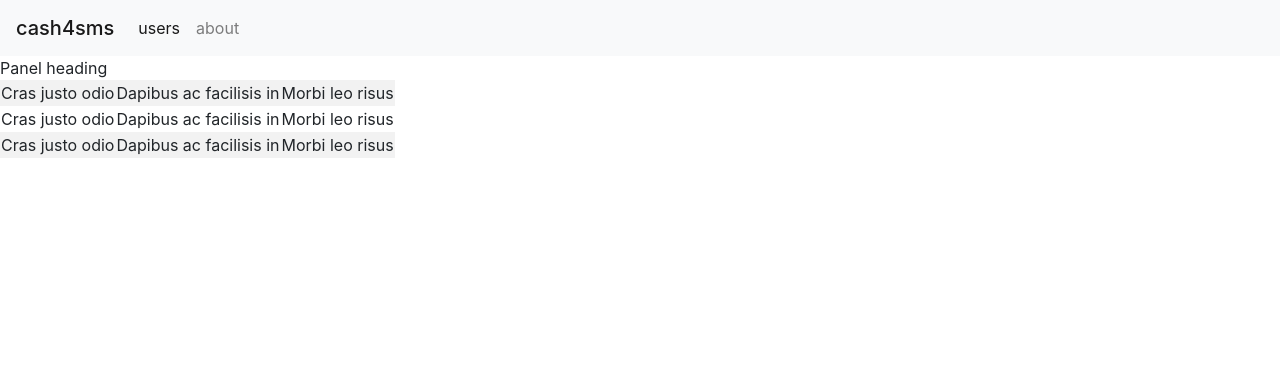
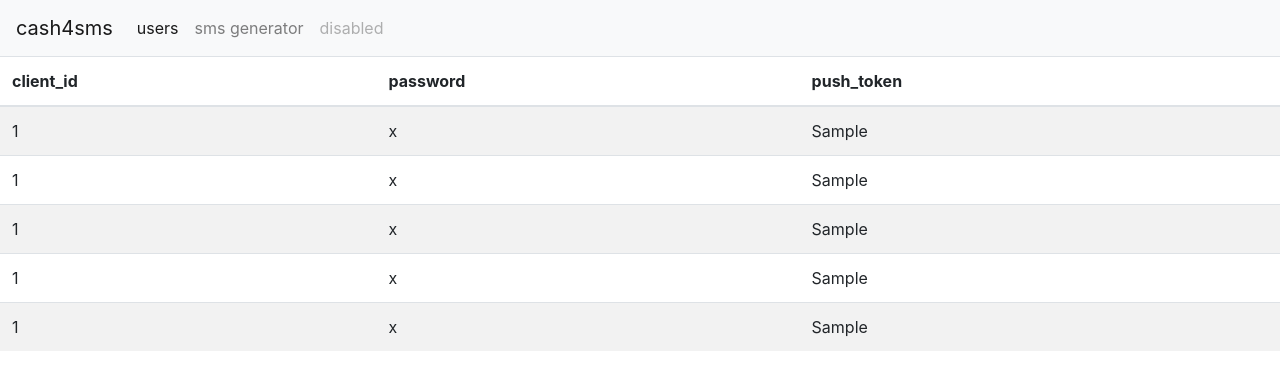
Before and after one commit to cash4sms/api-cash4sms, a Flask app: template templates/users.html in a window 1280 px wide. Shown: the top 390 px of the page. Run offline with Flask 2, Linux system fonts and the light colour scheme; the template is opened without the code that fills it: most values are stand-ins (such as "Sample title", 1, 10 or a date in 2020); some libraries are stand-ins or nearby versions.

Commit message:
[feature] add table with users

```diff
--- a/application.py
+++ b/application.py
@@ -312,6 +312,12 @@ url_notifications = '/notifications/<option>'
 @app.route(url_notifications, methods=['POST'])
 def request_url_notifications(option):
 
+    client_id = request.get_json()['client_id']
+
+    if option == 'subscribe':
+        push_token = request.get_json()['push_token']
+        DB().save('cash4sms_users', ['client_id', 'push_token'], [str(client_id), str(push_token)], str(client_id))
+
     success = jsonify(
         msg = f'Success in {request.path}'
     )
@@ -389,7 +395,11 @@ def request_url_msg():
 @app.route('/')
 @app.route('/users.html')
 def users():
-    return render_template('users.html')
+
+    keys = ['client_id', 'password', 'push_token']
+    objs = DB().execute_dic('cash4sms_users', keys)
+
+    return render_template('users.html', objs=objs)
 
 @app.route('/about.html')
 def about():
--- a/templates/includes/_navbar.html
+++ b/templates/includes/_navbar.html
@@ -1,9 +1,10 @@
 <nav class="navbar navbar-expand-lg navbar-light bg-light">
-        <span class="navbar-brand mb-0 h1">cash4sms</span>
-    <div class="collapse navbar-collapse" id="navbarNavAltMarkup">
-      <div class="navbar-nav">
-        <a class="nav-item nav-link active" href="/users.html">users<span class="sr-only">(current)</span></a>
-        <a class="nav-item nav-link" href="/about.html">about</a>
-      </div>
+  <a class="navbar-brand" href="#">cash4sms</a>
+  <div class="collapse navbar-collapse" id="navbarNavAltMarkup">
+    <div class="navbar-nav">
+      <a class="nav-item nav-link active" href="users.html">users<span class="sr-only">(current)</span></a>
+      <a class="nav-item nav-link" href="about.html">sms generator</a>
+      <a class="nav-item nav-link disabled" href="#" tabindex="-1" aria-disabled="true">disabled</a>
     </div>
-  </nav>
+  </div>
+</nav>
--- a/templates/layout.html
+++ b/templates/layout.html
@@ -1,15 +1,19 @@
 <!DOCTYPE html>
-<html>
+<html lang="en">
     <head>
         <meta charset="utf-8" />
-    <meta http-equiv="X-UA-Compatible" content="IE=edge">
+        <meta name="viewport" content="width=device-width, initial-scale=1, shrink-to-fit=no">
+
+        <link rel="stylesheet" href="https://stackpath.bootstrapcdn.com/bootstrap/4.2.1/css/bootstrap.min.css" integrity="sha384-GJzZqFGwb1QTTN6wy59ffF1BuGJpLSa9DkKMp0DgiMDm4iYMj70gZWKYbI706tWS" crossorigin="anonymous">
+
         <title>cash4sms</title>
-    <meta name="viewport" content="width=device-width, initial-scale=1">
-    <link rel="stylesheet" type="text/css" media="screen" href="https://stackpath.bootstrapcdn.com/bootstrap/4.2.1/css/bootstrap.min.css" />
-    <script src="https://stackpath.bootstrapcdn.com/bootstrap/4.2.1/js/bootstrap.min.js"></script>
     </head>
     <body>
         {% include 'includes/_navbar.html' %}
         {% block body %}{% endblock %}
+
+        <script src="https://code.jquery.com/jquery-3.3.1.slim.min.js" integrity="sha384-q8i/X+965DzO0rT7abK41JStQIAqVgRVzpbzo5smXKp4YfRvH+8abtTE1Pi6jizo" crossorigin="anonymous"></script>
+        <script src="https://cdnjs.cloudflare.com/ajax/libs/popper.js/1.14.6/umd/popper.min.js" integrity="sha384-wHAiFfRlMFy6i5SRaxvfOCifBUQy1xHdJ/yoi7FRNXMRBu5WHdZYu1hA6ZOblgut" crossorigin="anonymous"></script>
+        <script src="https://stackpath.bootstrapcdn.com/bootstrap/4.2.1/js/bootstrap.min.js" integrity="sha384-B0UglyR+jN6CkvvICOB2joaf5I4l3gm9GU6Hc1og6Ls7i6U/mkkaduKaBhlAXv9k" crossorigin="anonymous"></script>
     </body>
 </html>
--- a/templates/users.html
+++ b/templates/users.html
@@ -1,24 +1,42 @@
 {% extends 'layout.html' %}
 
 {% block body %}
-    <div class="panel panel-default">
-        <div class="panel-heading">Panel heading</div>
-        <table class="table-striped">
+    <div class="table-responsive">
+        <table class="table table-striped">
+            <thead>
                 <tr>
-                <td>Cras justo odio</td>
-                <td>Dapibus ac facilisis in</td>
-                <td>Morbi leo risus</td>
+                    <th scope="col">client_id</th>
+                    <th scope="col">password</th>
+                    <th scope="col">push_token</th>
+                </tr>
+            </thead>
+            <tbody>
+                <tr>
+                    <td>{{objs[0].client_id}}</td>
+                    <td>{{objs[0].password}}</td>
+                    <td>{{objs[0].push_token}}</td>
                 </tr>
                 <tr>
-                <td>Cras justo odio</td>
-                <td>Dapibus ac facilisis in</td>
-                <td>Morbi leo risus</td>
+                    <td>{{objs[1].client_id}}</td>
+                    <td>{{objs[1].password}}</td>
+                    <td>{{objs[1].push_token}}</td>
                 </tr>
                 <tr>
-                <td>Cras justo odio</td>
-                <td>Dapibus ac facilisis in</td>
-                <td>Morbi leo risus</td>
+                    <td>{{objs[2].client_id}}</td>
+                    <td>{{objs[2].password}}</td>
+                    <td>{{objs[2].push_token}}</td>
                 </tr>
+                <tr>
+                    <td>{{objs[3].client_id}}</td>
+                    <td>{{objs[3].password}}</td>
+                    <td>{{objs[3].push_token}}</td>
+                </tr>
+                <tr>
+                    <td>{{objs[4].client_id}}</td>
+                    <td>{{objs[4].password}}</td>
+                    <td>{{objs[4].push_token}}</td>
+                </tr>
+            </tbody>
         </table>
     </div>
 {% endblock %}
```
Also changed, not shown: templates/about.html (+5 -2 lines). Lines whose indentation alone changed are shown as unchanged.
